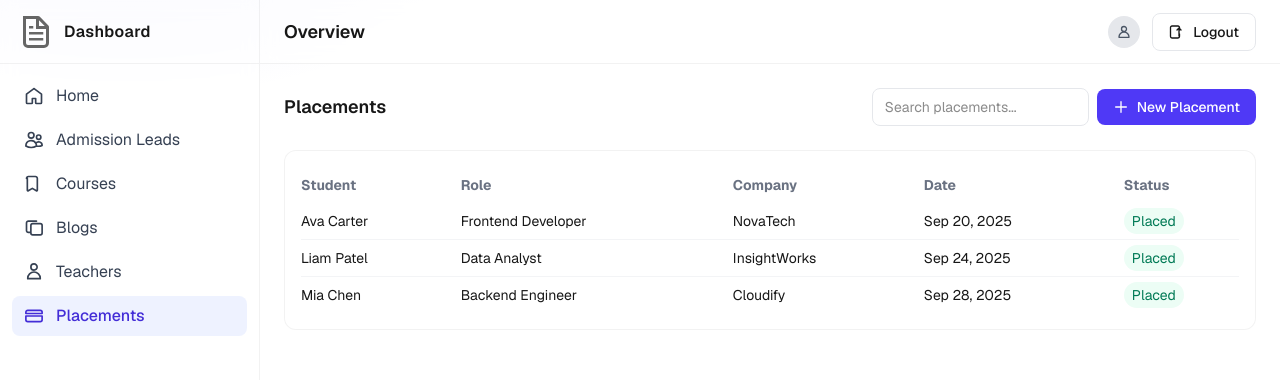
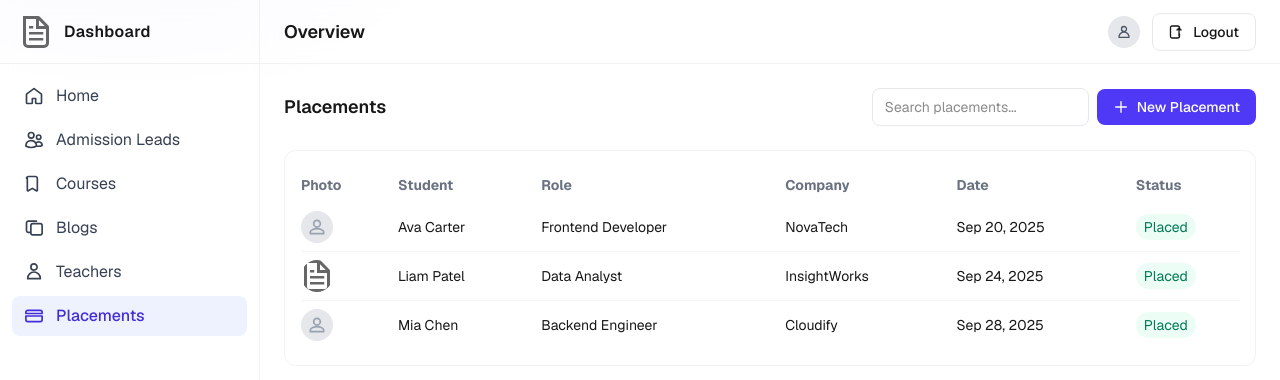
Before and after one commit to edwinwebsite123-ctrl/edwin-admin-frontend, a Next.js app: page /placements in a window 1280 px wide. Shown: the top 380 px of the page. Built offline with nearby package versions, Linux system fonts and the light colour scheme.

Commit message:
feat: show skeleton avatar with shadow for students without profile image in placements table

```diff
--- a/app/(dashboard)/placements/page.tsx
+++ b/app/(dashboard)/placements/page.tsx
@@ -10,6 +10,7 @@ export default function PlacementsPage() {
       company: "NovaTech",
       date: "Sep 20, 2025",
       status: "Placed",
+      photo: "", // No photo to show skeleton avatar
     },
     {
       student: "Liam Patel",
@@ -17,6 +18,7 @@ export default function PlacementsPage() {
       company: "InsightWorks",
       date: "Sep 24, 2025",
       status: "Placed",
+      photo: "/file.svg",
     },
     {
       student: "Mia Chen",
@@ -24,6 +26,7 @@ export default function PlacementsPage() {
       company: "Cloudify",
       date: "Sep 28, 2025",
       status: "Placed",
+      photo: "", // No photo to show skeleton avatar
     },
   ];
 
@@ -64,6 +67,7 @@ export default function PlacementsPage() {
           <table className="min-w-full text-sm">
             <thead>
               <tr className="text-left text-gray-500">
+                <th className="py-2 pr-4">Photo</th>
                 <th className="py-2 pr-4">Student</th>
                 <th className="py-2 pr-4">Role</th>
                 <th className="py-2 pr-4">Company</th>
@@ -74,6 +78,32 @@ export default function PlacementsPage() {
             <tbody className="divide-y divide-gray-100">
               {filteredPlacements.map((row, idx) => (
                 <tr key={idx}>
+                  <td className="py-2 pr-4">
+                    {row.photo ? (
+                      <img
+                        src={row.photo}
+                        alt={row.student}
+                        className="w-8 h-8 rounded-full object-cover"
+                      />
+                    ) : (
+                      <div className="w-8 h-8 rounded-full bg-gray-200 flex items-center justify-center">
+                        <svg
+                          xmlns="http://www.w3.org/2000/svg"
+                          className="w-5 h-5 text-gray-400"
+                          fill="none"
+                          viewBox="0 0 24 24"
+                          stroke="currentColor"
+                        >
+                          <path
+                            strokeLinecap="round"
+                            strokeLinejoin="round"
+                            strokeWidth={2}
+                            d="M12 12c2.21 0 4-1.79 4-4s-1.79-4-4-4-4 1.79-4 4 1.79 4 4 4zm0 2c-2.67 0-8 1.34-8 4v2h16v-2c0-2.66-5.33-4-8-4z"
+                          />
+                        </svg>
+                      </div>
+                    )}
+                  </td>
                   <td className="py-2 pr-4">{row.student}</td>
                   <td className="py-2 pr-4">{row.role}</td>
                   <td className="py-2 pr-4">{row.company}</td>
@@ -85,7 +115,7 @@ export default function PlacementsPage() {
               ))}
               {filteredPlacements.length === 0 && (
                 <tr>
-                  <td colSpan={5} className="py-6 text-center text-gray-400">
+                  <td colSpan={6} className="py-6 text-center text-gray-400">
                     No placements found.
                   </td>
                 </tr>
```
